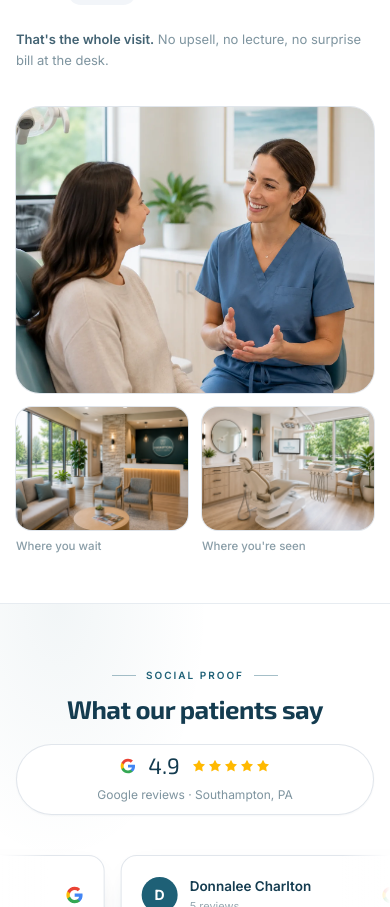
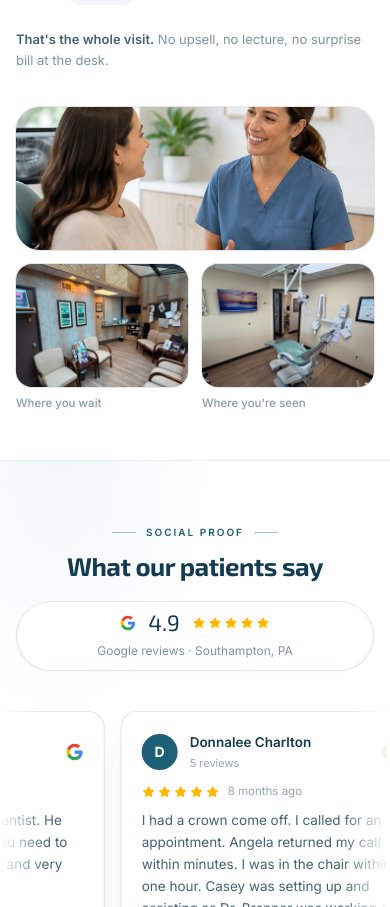
Before and after one commit to projectsoftqube-a11y/New-Patient-Hampton-Family-Dental, a Next.js app: page / in a window 390 px wide. Shown: the part 1493-2400 px from the top of the page. Built offline with nearby package versions, Linux system fonts and the light colour scheme; no server answers.

Commit message:
Update image aspect ratios and alt text for improved accessibility and layout in ProcessSteps component

```diff
--- a/src/components/ProcessSteps.tsx
+++ b/src/components/ProcessSteps.tsx
@@ -155,13 +155,20 @@ export default function ProcessSteps({
             src="/images/lp/first-visit-consult.webp"
             dimensions="1200 × 1400"
             alt="A dentist talking calmly with a new patient at Hampton Family Dental in Southampton, PA"
-            className="aspect-[5/4] w-full rounded-3xl ring-1 ring-beige-dark/50 sm:aspect-[4/3] lg:aspect-[7/6]"
+            // Half the height it used to be below lg (was 5/4, then 4/3): on a
+            // phone this portrait ate most of a screen for one supporting
+            // photo. The lg sticky column keeps the taller 7/6 crop, where the
+            // height is doing real work beside the step list.
+            className="aspect-[5/2] w-full rounded-3xl ring-1 ring-beige-dark/50 sm:aspect-[8/3] lg:aspect-[7/6]"
             // Capped at the real rendered width. The default sizes string made
             // the browser pick the 3840w candidate for a slot that is never
             // wider than ~620px, so it downloaded roughly six times the bytes
             // it needed and left the box empty for that much longer.
             sizes="(max-width: 640px) 100vw, (max-width: 1024px) 92vw, 620px"
-            objectPosition="center 28%"
+            // 38% rather than 28%: the letterbox crop below lg is a much
+            // narrower slice of the same portrait, and at 28% it cut the
+            // faces off at the chin.
+            objectPosition="center 38%"
           />
 
           {/* The two rooms the steps above actually describe - the waiting area
@@ -176,7 +183,7 @@ export default function ProcessSteps({
                 file="lp/reception-area.webp"
                 src="/images/lp/reception-area.webp"
                 dimensions="1400 × 1000"
-                alt="The reception and waiting area at Hampton Family Dental in Southampton, PA"
+                alt="The skylit waiting room at Hampton Family Dental in Southampton, PA, with cushioned seating and the reception window"
                 className="aspect-[7/5] w-full rounded-2xl ring-1 ring-beige-dark/50"
                 sizes="(max-width: 1024px) 50vw, 23vw"
               />
@@ -191,7 +198,7 @@ export default function ProcessSteps({
                 file="lp/treatment-room.webp"
                 src="/images/lp/treatment-room.webp"
                 dimensions="1400 × 1000"
-                alt="A bright, modern treatment room at Hampton Family Dental in Southampton, PA"
+                alt="A treatment room at Hampton Family Dental in Southampton, PA, with a dental chair and a wall-mounted screen"
                 className="aspect-[7/5] w-full rounded-2xl ring-1 ring-beige-dark/50"
                 sizes="(max-width: 1024px) 50vw, 23vw"
               />
```
Also changed, not shown: public/images/lp/reception-area.webp, public/images/lp/treatment-room.webp.
